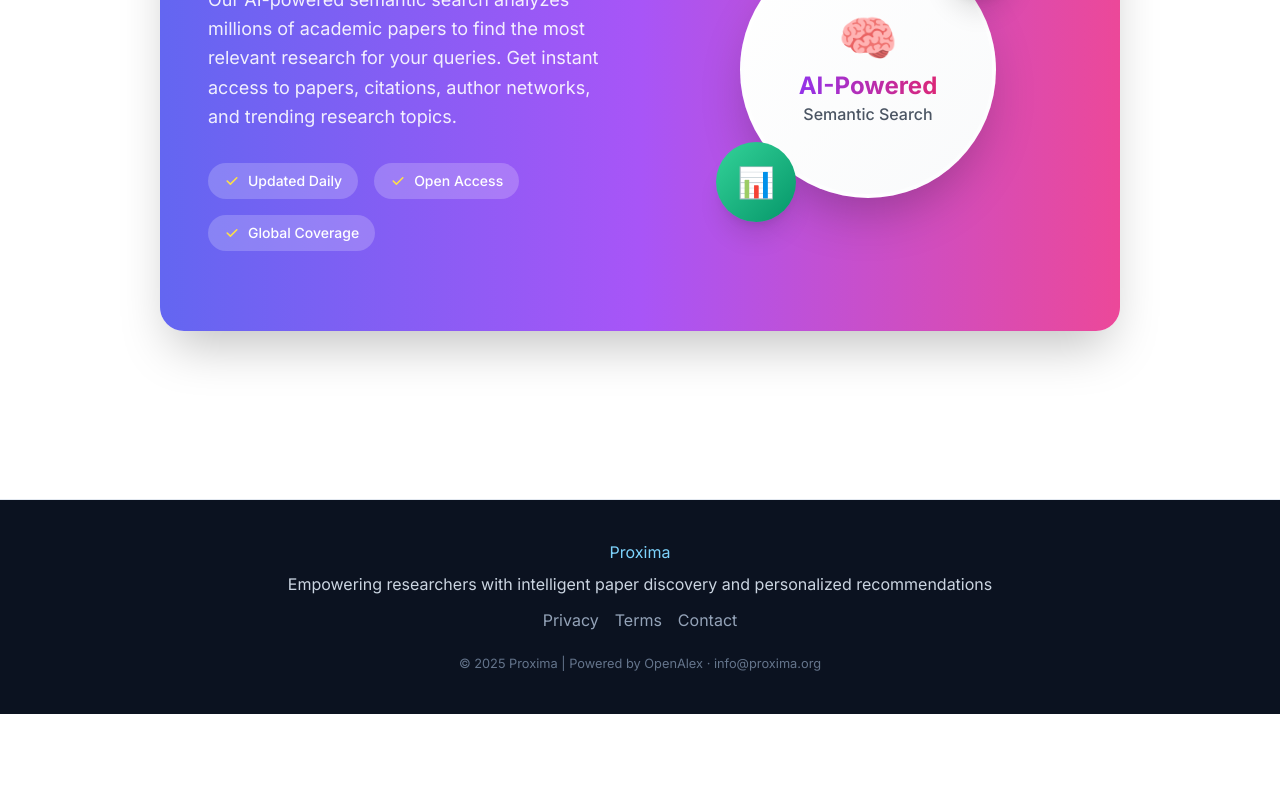
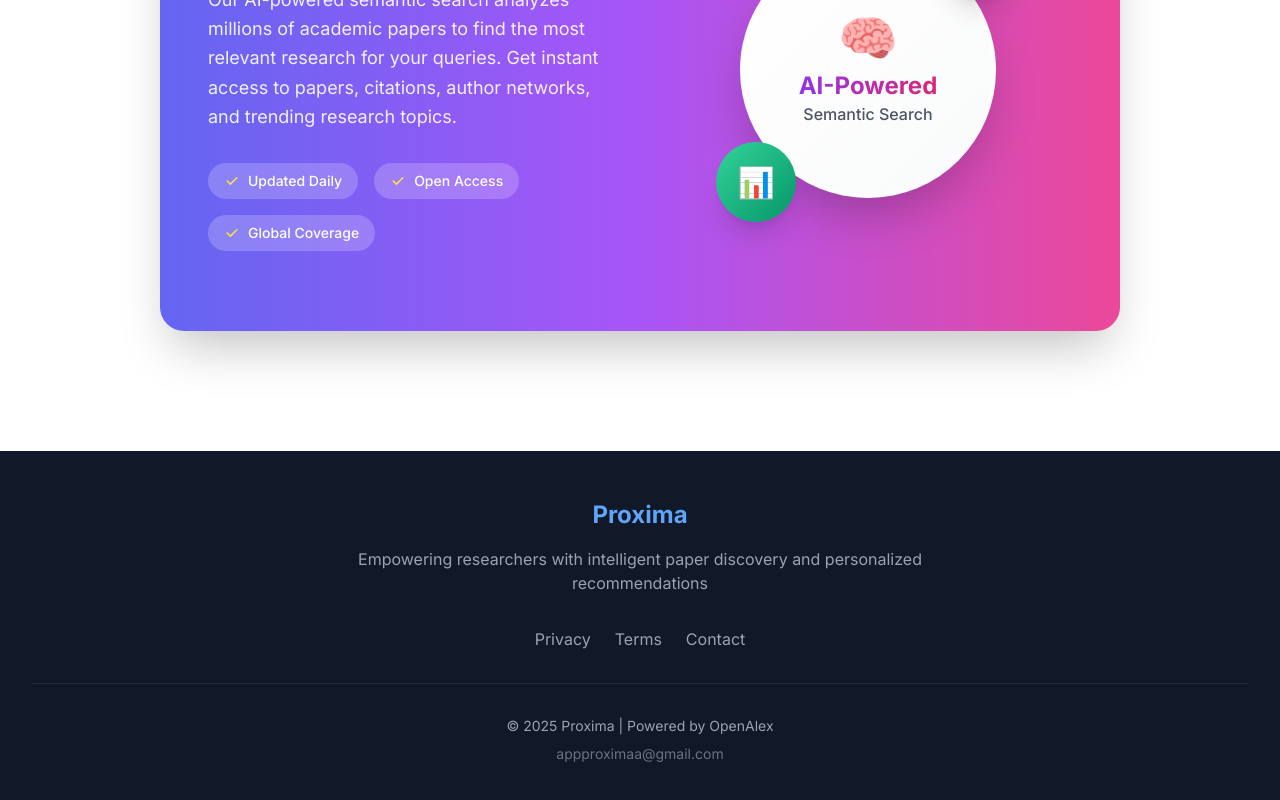
Before and after one commit to enhanced-search-lab/enhanced-search-engine, a React (Vite) app in the folder frontend/: page / in a window 1280 px wide. Shown: the part 1467-2267 px from the top of the page. Before the commit the page ends 2181 px from the top, so only its background shows below. Built offline with nearby package versions, Linux system fonts and the light colour scheme; no server answers.

Commit message:
Fixed some features

```diff
--- a/frontend/src/components/Footer.jsx
+++ b/frontend/src/components/Footer.jsx
@@ -15,7 +15,7 @@ const Footer = () => {
                     <div className="flex flex-wrap justify-center gap-6 mb-8">
                         <a href="#" className="text-gray-400 hover:text-white transition-colors">Privacy</a>
                         <a href="#" className="text-gray-400 hover:text-white transition-colors">Terms</a>
-                        <a href="mailto:info@proxima.org" className="text-gray-400 hover:text-white transition-colors">Contact</a>
+                        <a href="mailto:appproximaa@gmail.com" className="text-gray-400 hover:text-white transition-colors">Contact</a>
                     </div>
 
                     <div className="border-t border-gray-800 pt-8">
@@ -23,7 +23,7 @@ const Footer = () => {
                             © 2025 Proxima | Powered by OpenAlex
                         </p>
                         <p className="text-gray-500 text-sm mt-2">
-                            <a href="mailto:info@proxima.org" className="hover:text-gray-300 transition-colors">info@proxima.org</a>
+                            <a href="mailto:appproximaa@gmail.com" className="hover:text-gray-300 transition-colors">appproximaa@gmail.com</a>
                         </p>
                     </div>
                 </div>
--- a/frontend/src/components/Layout.jsx
+++ b/frontend/src/components/Layout.jsx
@@ -1,4 +1,5 @@
 import React from "react";
+import Footer from "./Footer";
 import { Link, Outlet } from "react-router-dom";
 
 export default function Layout() {
@@ -9,7 +10,7 @@ export default function Layout() {
           <Link to="/" className="brand">Proxima</Link>
           <nav className="nav">
             <a href="#">Database</a>
-            <a href="#">Contact</a>
+            <a href="mailto:appproximaa@gmail.com">Contact</a>
             <a href="#">EN</a>
             <a href="#">TR</a>
           </nav>
@@ -22,18 +23,7 @@ export default function Layout() {
         </div>
       </main>
 
-      <footer className="footer">
-        <div className="container">
-          <h3>Proxima</h3>
-          <p>Empowering researchers with intelligent paper discovery and personalized recommendations</p>
-          <p style={{marginTop:12}}>
-            <a href="#" style={{color:"#94a3b8", marginRight:16}}>Privacy</a>
-            <a href="#" style={{color:"#94a3b8", marginRight:16}}>Terms</a>
-            <a href="#" style={{color:"#94a3b8"}}>Contact</a>
-          </p>
-          <p style={{marginTop:18}}><small>© 2025 Proxima | Powered by OpenAlex · info@proxima.org</small></p>
-        </div>
-      </footer>
+      <Footer />
     </div>
   );
 }
--- a/frontend/src/pages/SearchPage.jsx
+++ b/frontend/src/pages/SearchPage.jsx
@@ -259,7 +259,15 @@ export default function SearchPage() {
         onQueryUpdate={handleQueryUpdate}
         onSubscribeClick={() => setSubscribeOpen(true)}
       />
-      <SearchResultsList results={data?.results || []} loading={loading} error={error} hideSimilarity={false} />
+      {/* Normal modda tek sütun; eval modda aşağıdaki üçlü layout gösterilecek */}
+      {!SHOW_EVAL && (
+        <SearchResultsList
+          results={data?.results || []}
+          loading={loading}
+          error={error}
+          hideSimilarity={false}
+        />
+      )}
 
 
     {SHOW_EVAL ? (
```
